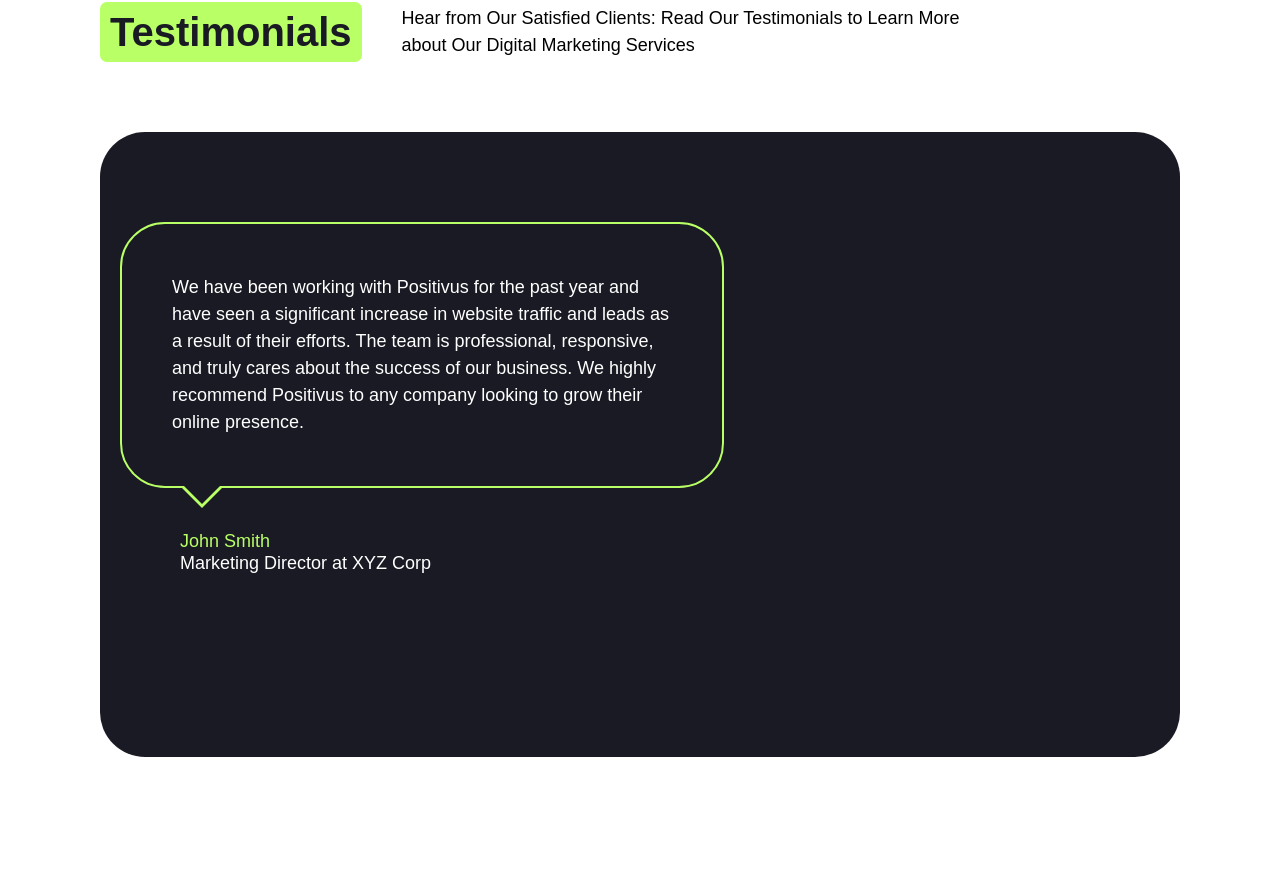
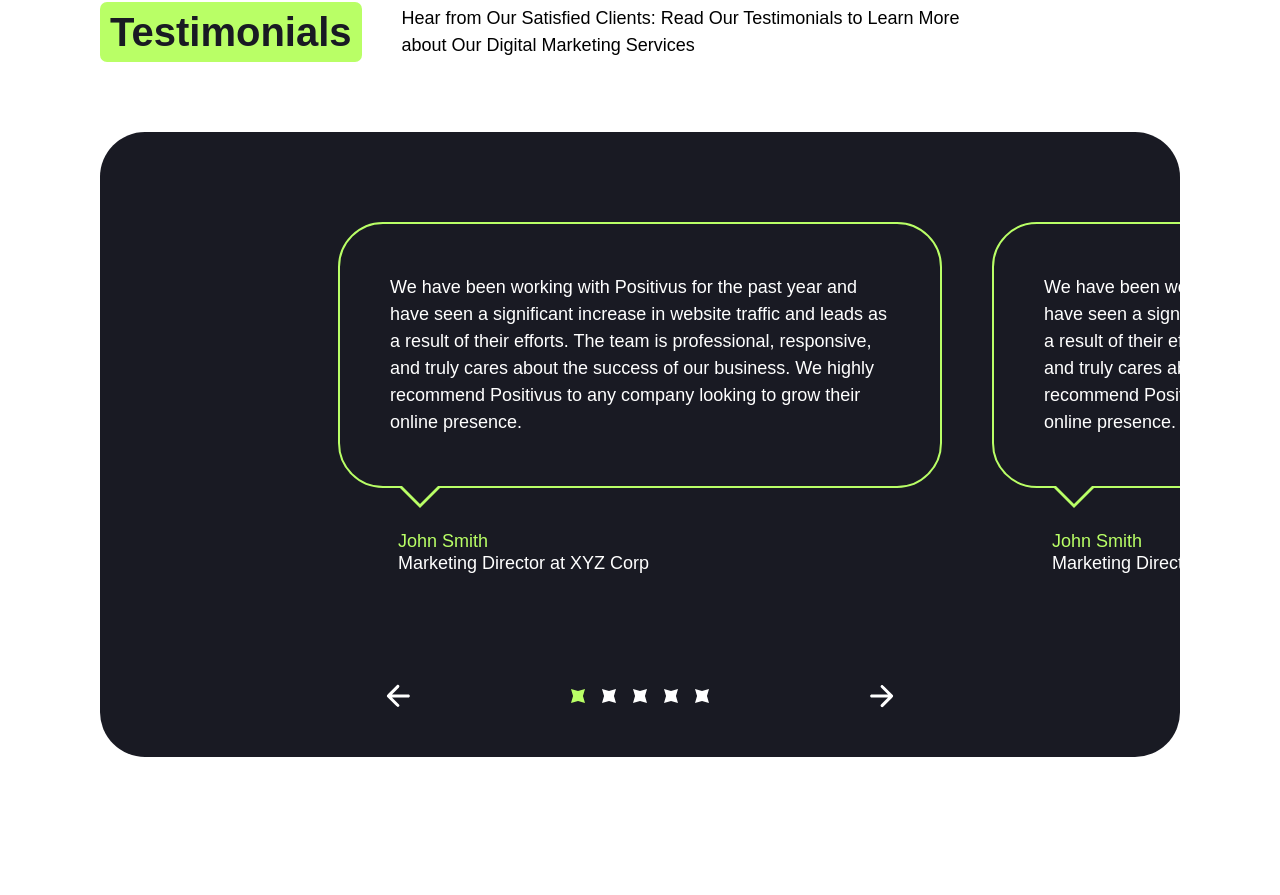
Before and after one commit to Poufles/vue-olga-positivus, a Vue app: page / in a window 1280 px wide. Shown: the part 6132-7027 px from the top of the page. Built offline with nearby package versions, Linux system fonts and the light colour scheme; a web font is replaced by a local one.

Commit message:
Created Carousel

```diff
--- a/src/components/Cards/CommentCard.vue
+++ b/src/components/Cards/CommentCard.vue
@@ -1,5 +1,5 @@
 <template>
-    <article class="component comment-card">
+    <article class="component comment-card" ref="component">
         <div id="comment-info">
             <p id="comment">{{ comment }}</p>
         </div>
@@ -11,11 +11,20 @@
 </template>
 
 <script setup>
+import { defineExpose, ref } from 'vue';
+
+const component = ref(null);
 const props = defineProps({
     author: { type: String, required: true },
     job: { type: String, default: '' },
     comment: { type: String, required: true },
 });
+
+function getComponent() {
+    return component;
+};
+
+defineExpose({ getComponent })
 </script>
 
 <style scoped>
@@ -61,7 +70,7 @@
     border-right: calc(var(--size) + var(--border))solid transparent;
     border-bottom: calc(var(--size) + var(--border))solid transparent;
     border-left: calc(var(--size) + var(--border)) solid transparent;
-    bottom: calc((-1 * var(--size) * 2) - (var(--border) * 2) );
+    bottom: calc((-1 * var(--size) * 2) - (var(--border) * 2));
     left: 58px;
 }
 
--- a/src/components/Carousel/CommentCarousel/CommentCarousel.vue
+++ b/src/components/Carousel/CommentCarousel/CommentCarousel.vue
@@ -1,21 +1,121 @@
 <template>
-    <div class="component comment-carousel">
-        <div id="comments">
-            <CommentCard v-for="comment in comments" :author="comment.author" :job="comment.job" :comment="comment.comment" />
+    <div class="component comment-carousel" ref="component">
+        <div id="comments" :style="[`left: ${centerValue}px`]">
+            <CommentCard class="comment" v-for="comment in comments" :author="comment.author" :job="comment.job"
+                :comment="comment.comment" :key="`comment-${comment.id}`" />
+            <CommentCard class="comment" ref="commentCardObj" :author="comments[0].author" :job="comments[0].job"
+                :comment="comments[0].comment" :key="`comment-${comments[0].id}`" />
+        </div>
+        <div id="actions">
+            <button type="button" class="arrow" id="left-arrow" @click="GoLeft()">
+                <svg width="21" height="20" viewBox="0 0 21 20" fill="none" xmlns="http://www.w3.org/2000/svg">
+                    <path
+                        d="M1.25 13.701C0.532561 14.1152 0.286748 15.0326 0.700962 15.75C1.11518 16.4674 2.03256 16.7133 2.75 16.299L1.25 13.701ZM20.7694 5.38823C20.9838 4.58803 20.5089 3.76552 19.7087 3.55111L6.66874 0.0570541C5.86854 -0.157359 5.04603 0.317515 4.83162 1.11771C4.61721 1.91791 5.09208 2.74042 5.89228 2.95483L17.4834 6.06066L14.3776 17.6518C14.1631 18.452 14.638 19.2745 15.4382 19.4889C16.2384 19.7033 17.0609 19.2284 17.2753 18.4282L20.7694 5.38823ZM2.75 16.299L20.0705 6.29904L18.5705 3.70096L1.25 13.701L2.75 16.299Z"
+                        fill="#FFF" />
+                </svg>
+            </button>
+            <div id="stars" ref="stars">
+                <button class="star" :class="{ clicked: selectedId === comment.id }" v-for="comment in comments"
+                    :key="`star-${comment.id}`" @click="ChangeStarState(comment.id)">
+                    <svg width="14" height="14" viewBox="0 0 14 14" fill="none" xmlns="http://www.w3.org/2000/svg">
+                        <path
+                            d="M7.0099 2.05941L14 0L11.9604 7.0099L14 14L7.0099 11.9604L0 14L2.05941 7.0099L0 0L7.0099 2.05941Z"
+                            fill="" />
+                    </svg>
+                </button>
+            </div>
+            <button type="button" class="arrow" id="right-arrow" @click="GoRight()">
+                <svg width="21" height="20" viewBox="0 0 21 20" fill="none" xmlns="http://www.w3.org/2000/svg">
+                    <path
+                        d="M1.25 13.701C0.532561 14.1152 0.286748 15.0326 0.700962 15.75C1.11518 16.4674 2.03256 16.7133 2.75 16.299L1.25 13.701ZM20.7694 5.38823C20.9838 4.58803 20.5089 3.76552 19.7087 3.55111L6.66874 0.0570541C5.86854 -0.157359 5.04603 0.317515 4.83162 1.11771C4.61721 1.91791 5.09208 2.74042 5.89228 2.95483L17.4834 6.06066L14.3776 17.6518C14.1631 18.452 14.638 19.2745 15.4382 19.4889C16.2384 19.7033 17.0609 19.2284 17.2753 18.4282L20.7694 5.38823ZM2.75 16.299L20.0705 6.29904L18.5705 3.70096L1.25 13.701L2.75 16.299Z"
+                        fill="#FFF" />
+                </svg>
+            </button>
         </div>
     </div>
 </template>
 
 <script setup>
 import CommentCard from '@/components/Cards/CommentCard.vue';
+import { ref, computed, onMounted } from 'vue';
 
-const comments = [
+const component = ref(null);
+const commentCardObj = ref(null);
+const commentCard = ref(null);
+const centerValue = ref(20);
+const comments = ref([
     {
+        id: 1,
+        author: 'John Smith',
+        job: 'Marketing Director at XYZ Corp',
+        comment: 'We have been working with Positivus for the past year and have seen a significant increase in website traffic and leads as a result of their efforts. The team is professional, responsive, and truly cares about the success of our business. We highly recommend Positivus to any company looking to grow their online presence.'
+    },
+    {
+        id: 2,
+        author: 'John Smith',
+        job: 'Marketing Director at XYZ Corp',
+        comment: 'We have been working with Positivus for the past year and have seen a significant increase in website traffic and leads as a result of their efforts. The team is professional, responsive, and truly cares about the success of our business. We highly recommend Positivus to any company looking to grow their online presence.'
+    },
+    {
+        id: 3,
+        author: 'John Smith',
+        job: 'Marketing Director at XYZ Corp',
+        comment: 'We have been working with Positivus for the past year and have seen a significant increase in website traffic and leads as a result of their efforts. The team is professional, responsive, and truly cares about the success of our business. We highly recommend Positivus to any company looking to grow their online presence.'
+    },
+    {
+        id: 4,
+        author: 'John Smith',
+        job: 'Marketing Director at XYZ Corp',
+        comment: 'We have been working with Positivus for the past year and have seen a significant increase in website traffic and leads as a result of their efforts. The team is professional, responsive, and truly cares about the success of our business. We highly recommend Positivus to any company looking to grow their online presence.'
+    },
+    {
+        id: 5,
         author: 'John Smith',
         job: 'Marketing Director at XYZ Corp',
         comment: 'We have been working with Positivus for the past year and have seen a significant increase in website traffic and leads as a result of their efforts. The team is professional, responsive, and truly cares about the success of our business. We highly recommend Positivus to any company looking to grow their online presence.'
     }
-]
+]);
+
+const selectedId = ref(comments.value[0].id);
+
+const currentIndex = computed(() =>
+    comments.value.findIndex(c => c.id === selectedId.value)
+);
+
+onMounted(() => {
+    commentCard.value = commentCardObj.value.getComponent().value;
+    ChangeCarouselItem();
+});
+
+window.addEventListener('resize', (e) => {
+    ChangeCarouselItem();
+});
+
+function ChangeCarouselItem() {
+    const parentRect = component.value.getBoundingClientRect();
+    const cardRect = commentCard.value.getBoundingClientRect();
+
+    centerValue.value = (parentRect.width / 2) - (((cardRect.width / 2) * ((2 * (selectedId.value)) - 1)) + (50 * selectedId.value));
+};
+
+function ChangeStarState(id) {
+    selectedId.value = id;
+    ChangeCarouselItem();
+};
+
+function GoLeft() {
+    if (currentIndex.value > 0) {
+        selectedId.value = comments.value[currentIndex.value - 1].id;
+        ChangeCarouselItem();
+    };
+};
+
+function GoRight() {
+    if (currentIndex.value < comments.value.length - 1) {
+        selectedId.value = comments.value[currentIndex.value + 1].id;
+        ChangeCarouselItem();
+    };
+};
 </script>
 
 <style scoped>
@@ -25,8 +125,77 @@
 
     background-color: var(--secondary-color);
     border-radius: 45px;
-    height: calc(625px - (var(--padding-v) * 2));
-    padding: var(--padding-v) var(--padding-h);
+    height: calc(625px - (var(--padding-v) + 50px));
+    padding: var(--padding-v) var(--padding-h) 50px;
+    position: relative;
     overflow: hidden;
 }
+
+#comments {
+    --left: 0;
+
+    width: max-content;
+    display: flex;
+    position: absolute;
+    left: var(--left);
+    transition: 0.2s;
+}
+
+#comments .comment {
+    margin-left: 50px;
+}
+
+#comments .comment:last-of-type {
+    visibility: hidden;
+}
+
+#actions {
+    width: max-content;
+    display: flex;
+    align-items: center;
+    position: absolute;
+    left: 50%;
+    bottom: 50px;
+    transform: translateX(-50%);
+}
+
+#stars {
+    margin: 0 150px;
+}
+
+.star svg {
+    fill: var(--white);
+    transition: 0.2s;
+}
+
+.star.clicked svg {
+    fill: var(--primary-color);
+}
+
+#left-arrow svg {
+    transform: rotate(-150deg);
+}
+
+#right-arrow svg {
+    transform: rotate(30deg);
+}
+
+#stars {
+    display: flex;
+    gap: 5px;
+    align-items: center;
+}
+
+#actions button {
+    background-color: transparent;
+    border: 0;
+    outline: none;
+}
+
+/* RESPONSIVE */
+@media screen and (max-width: 799px) {
+    #stars {
+        margin: 0 50px;
+    }
+}
 </style>
```
Also changed, not shown: public/icon/icon-start.svg (added).
